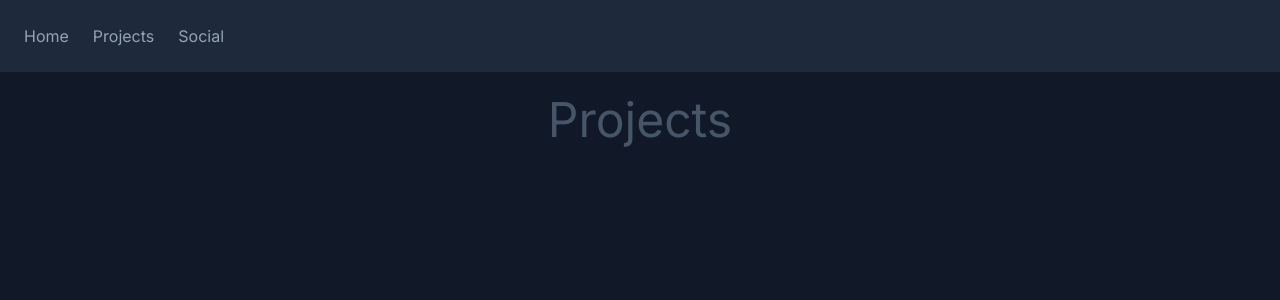
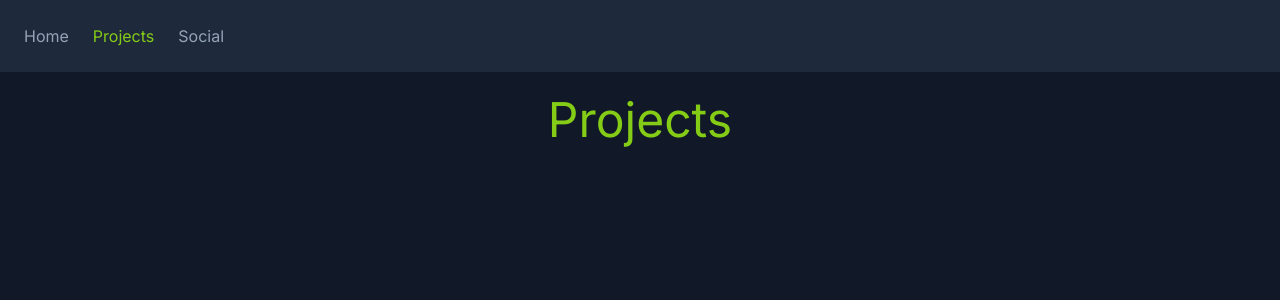
Before and after one commit to caiobukvar/bkvr-dev, a Next.js app: page /projects in a window 1280 px wide. Shown: the top 300 px of the page. Built offline with nearby package versions, Linux system fonts and the light colour scheme.

Commit message:
feat: page main text colors

```diff
--- a/src/app/components/Navbar/index.tsx
+++ b/src/app/components/Navbar/index.tsx
@@ -17,7 +17,7 @@ export default function Navbar(req: any) {
       <Link
         href="/projects"
         className={`hover:text-lime-400 ${
-          path === "/social" ? "text-lime-500" : ""
+          path === "/projects" ? "text-lime-500" : ""
         }`}
       >
         Projects
--- a/src/app/page.tsx
+++ b/src/app/page.tsx
@@ -12,7 +12,7 @@ export default function Home() {
         height={200}
         className="rounded-lg"
       />
-      <h1 className="text-5xl text-slate-600">BKVR.DEV</h1>
+      <h1 className="text-5xl text-lime-500">BKVR.DEV</h1>
 
       <About />
     </main>
--- a/src/app/projects/page.tsx
+++ b/src/app/projects/page.tsx
@@ -1,7 +1,7 @@
 export default function Projects() {
   return (
     <main className="flex min-h-screen flex-col items-center p-6 gap-6">
-      <h1 className="text-5xl text-slate-600">Projects</h1>
+      <h1 className="text-5xl text-lime-500">Projects</h1>
     </main>
   );
 }
--- a/src/app/social/page.tsx
+++ b/src/app/social/page.tsx
@@ -1,7 +1,7 @@
 export default function Social() {
   return (
     <main className="flex min-h-screen flex-col items-center p-6 gap-6">
-      <h1 className="text-5xl text-slate-600">Social</h1>
+      <h1 className="text-5xl text-lime-500">Social</h1>
     </main>
   );
 }
```
